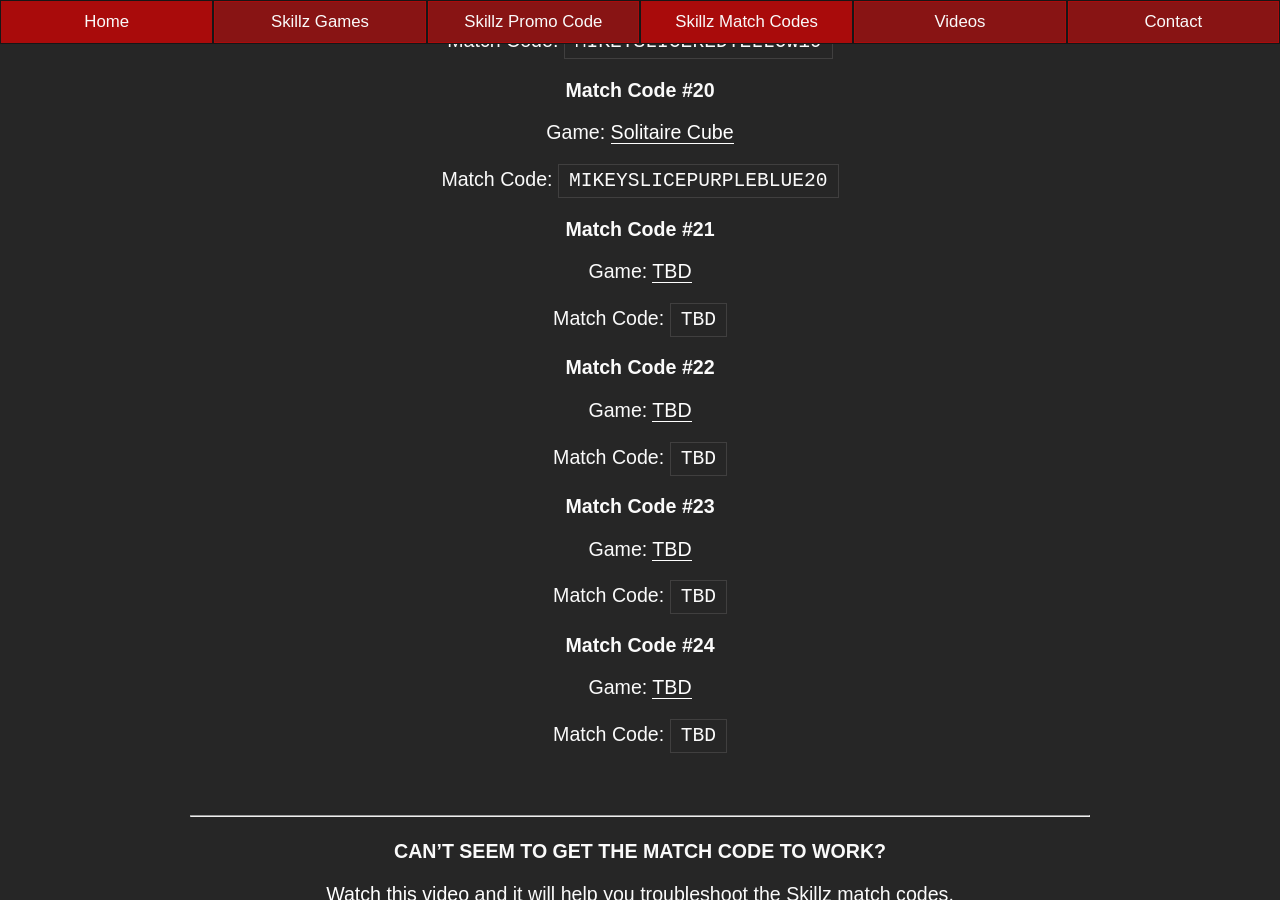
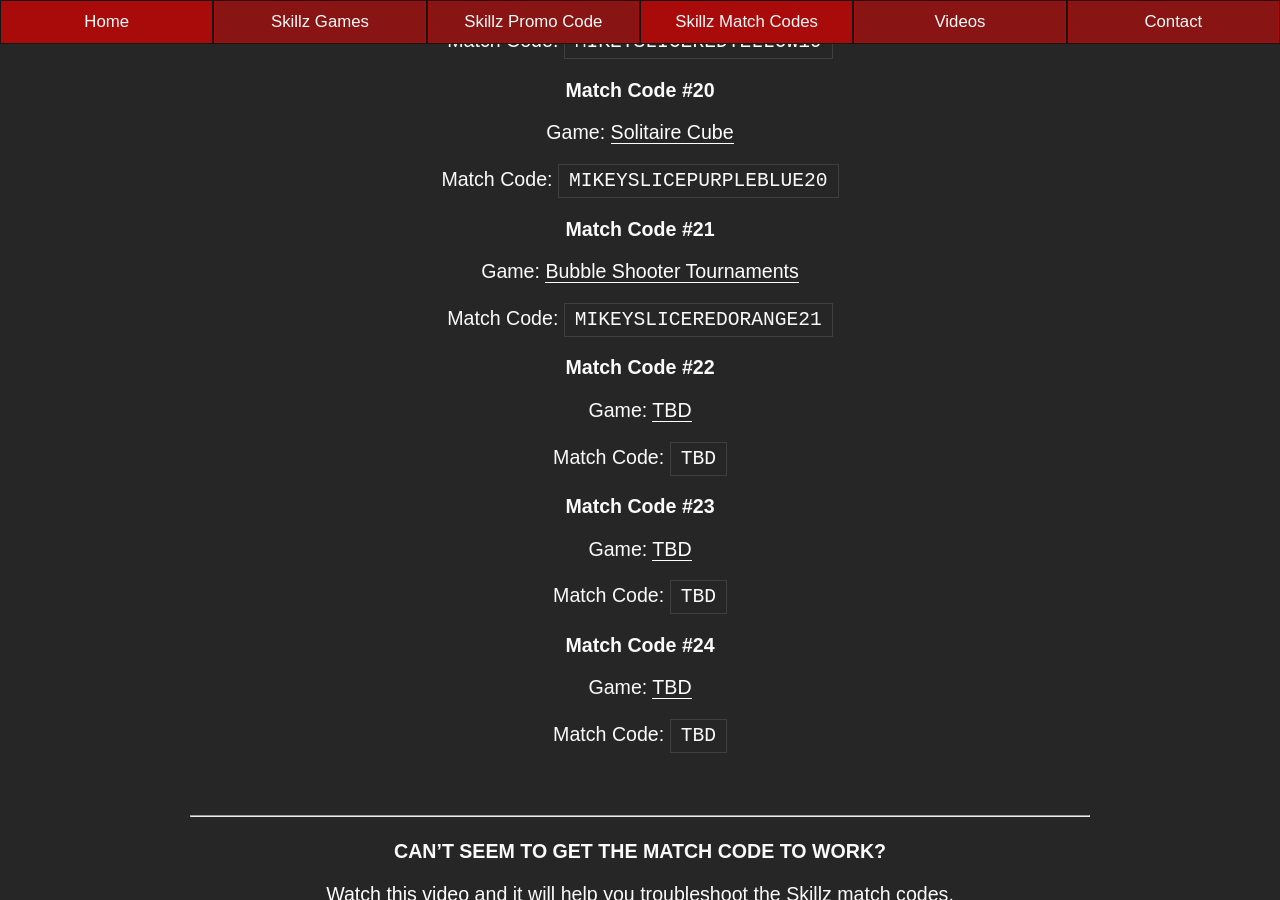
Before and after one commit to mikeyslice/esports-medium, a Jekyll site: the page built from skillz-match-codes.md, in a window 1280 px wide and 900 px high, scrolled down 5880 px. Built offline with Jekyll 4.4.1, drawn with Linux system fonts in a browser that asks for light colours.

Commit message:
Update Skillz Match Codes “skillz-match-codes”

```diff
--- a/_includes/pages/skillz-match-codes.html
+++ b/_includes/pages/skillz-match-codes.html
@@ -223,9 +223,9 @@
 
 <h3>Match Code #21</h3>
 
-<p>Game: <a href="/skillz-games/">TBD</a><p>
+<p>Game: <a href="/skillz-games/">Bubble Shooter Tournaments</a><p>
 
-<p>Match Code: <code>TBD</code><p>
+<p>Match Code: <code>MIKEYSLICEREDORANGE21</code><p>
 
 <h3>Match Code #22</h3>
 
```
